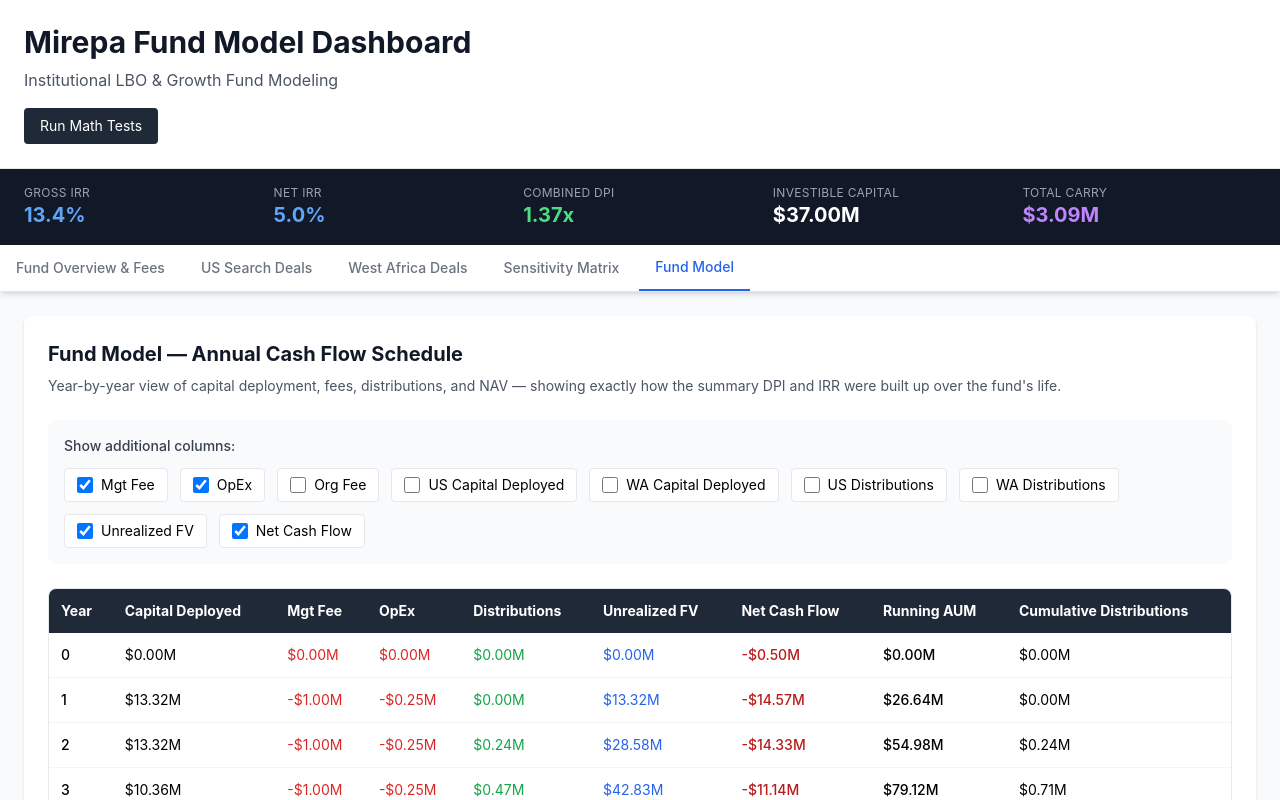
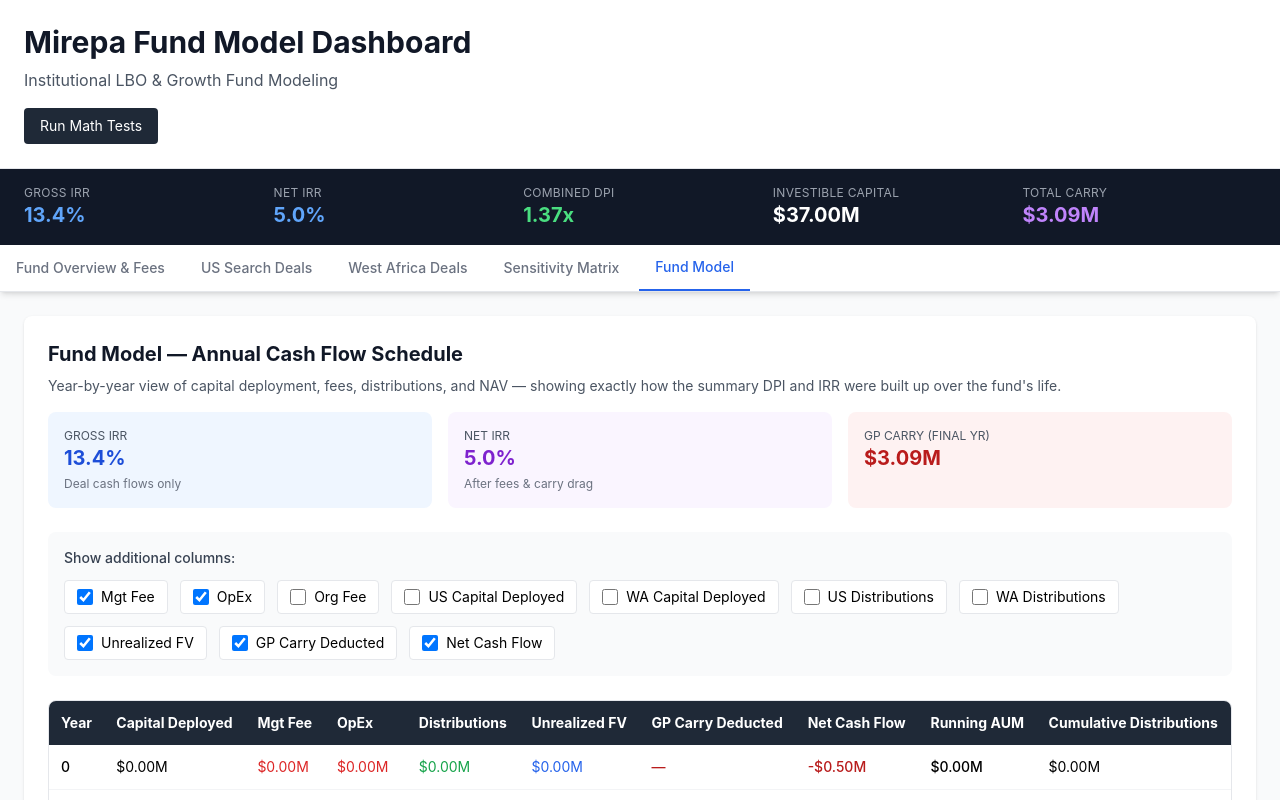
Before and after one commit to reuben-crypto/MVAIF_FundModel, a React (Vite) app: page / in a window 1280 px wide. Both pictures are taken after a click on the button "Fund Model". Shown: the top 800 px of the page. Built offline with nearby package versions, Linux system fonts and the light colour scheme.

Commit message:
Update FundModelSchedule.jsx

```diff
--- a/src/components/modules/FundModelSchedule.jsx
+++ b/src/components/modules/FundModelSchedule.jsx
@@ -9,6 +9,7 @@ const OPTIONAL_COLUMNS = [
   { key: 'usDistributions', label: 'US Distributions' },
   { key: 'waDistributions', label: 'WA Distributions' },
   { key: 'unrealizedFV', label: 'Unrealized FV' },
+  { key: 'carryDeduction', label: 'GP Carry Deducted' },
   { key: 'netCashFlow', label: 'Net Cash Flow' },
 ]
 
@@ -22,6 +23,8 @@ export default function FundModelSchedule({ results }) {
     usDistributions: false,
     waDistributions: false,
     unrealizedFV: true,
+    carryDeduction: true,
+    taxDeduction: true,
     netCashFlow: true,
   })
 
@@ -38,22 +41,43 @@ export default function FundModelSchedule({ results }) {
     return <div className="p-6 text-gray-500">Configure the fund to see the annual schedule.</div>
   }
 
-  const { scheduleTable } = results
+  const { scheduleTable, fundWaterfall } = results
 
   return (
     <div className="p-6">
       <h2 className="text-xl font-bold text-gray-900 mb-2">Fund Model — Annual Cash Flow Schedule</h2>
-      <p className="text-sm text-gray-600 mb-6">
+      <p className="text-sm text-gray-600 mb-4">
         Year-by-year view of capital deployment, fees, distributions, and NAV — showing exactly how the summary
         DPI and IRR were built up over the fund's life.
       </p>
+
+      {/* Gross vs Net Summary */}
+      <div className="grid grid-cols-2 md:grid-cols-3 gap-4 mb-6">
+        <div className="bg-blue-50 rounded-lg p-4">
+          <p className="text-xs text-gray-600 uppercase">Gross IRR</p>
+          <p className="text-xl font-bold text-blue-700">{(fundWaterfall.grossIRR * 100).toFixed(1)}%</p>
+          <p className="text-xs text-gray-500 mt-1">Deal cash flows only</p>
+        </div>
+        <div className="bg-purple-50 rounded-lg p-4">
+          <p className="text-xs text-gray-600 uppercase">Net IRR</p>
+          <p className="text-xl font-bold text-purple-700">{(fundWaterfall.netIRR * 100).toFixed(1)}%</p>
+          <p className="text-xs text-gray-500 mt-1">After fees & carry drag</p>
+        </div>
+        <div className="bg-red-50 rounded-lg p-4">
+          <p className="text-xs text-gray-600 uppercase">GP Carry (final yr)</p>
+          <p className="text-xl font-bold text-red-700">{formatCurrency(fundWaterfall.gpCarry)}</p>
+        </div>
+      </div>
 
       {/* Column Toggles */}
       <div className="bg-gray-50 rounded-lg p-4 mb-6">
         <p className="text-sm font-medium text-gray-700 mb-3">Show additional columns:</p>
         <div className="flex flex-wrap gap-3">
           {OPTIONAL_COLUMNS.map((col) => (
-            <label key={col.key} className="flex items-center gap-2 text-sm bg-white border border-gray-200 rounded px-3 py-1.5 cursor-pointer">
+            <label
+              key={col.key}
+              className="flex items-center gap-2 text-sm bg-white border border-gray-200 rounded px-3 py-1.5 cursor-pointer"
+            >
               <input
                 type="checkbox"
                 checked={visibleColumns[col.key]}
@@ -82,6 +106,7 @@ export default function FundModelSchedule({ results }) {
               {visibleColumns.usDistributions && <th className="p-3 text-left whitespace-nowrap">US Dist.</th>}
               {visibleColumns.waDistributions && <th className="p-3 text-left whitespace-nowrap">WA Dist.</th>}
               {visibleColumns.unrealizedFV && <th className="p-3 text-left whitespace-nowrap">Unrealized FV</th>}
+              {visibleColumns.carryDeduction && <th className="p-3 text-left whitespace-nowrap">GP Carry Deducted</th>}
               {visibleColumns.netCashFlow && <th className="p-3 text-left whitespace-nowrap">Net Cash Flow</th>}
               <th className="p-3 text-left whitespace-nowrap">Running AUM</th>
               <th className="p-3 text-left whitespace-nowrap">Cumulative Distributions</th>
@@ -89,7 +114,12 @@ export default function FundModelSchedule({ results }) {
           </thead>
           <tbody>
             {scheduleTable.map((row) => (
-              <tr key={row.year} className="border-b border-gray-100 hover:bg-gray-50">
+              <tr
+                key={row.year}
+                className={`border-b border-gray-100 hover:bg-gray-50 ${
+                  row.carryDeduction > 0 || row.taxDeduction > 0 ? 'bg-amber-50' : ''
+                }`}
+              >
                 <td className="p-3 font-medium">{row.year}</td>
                 <td className="p-3">{formatCurrency(row.capitalDeployed)}</td>
                 {visibleColumns.usCapitalDeployed && <td className="p-3">{formatCurrency(row.usCapitalDeployed)}</td>}
@@ -104,7 +134,14 @@ export default function FundModelSchedule({ results }) {
                 {visibleColumns.waDistributions && (
                   <td className="p-3 text-green-600">{formatCurrency(row.waDistributions)}</td>
                 )}
-                {visibleColumns.unrealizedFV && <td className="p-3 text-blue-600">{formatCurrency(row.unrealizedFV)}</td>}
+                {visibleColumns.unrealizedFV && (
+                  <td className="p-3 text-blue-600">{formatCurrency(row.unrealizedFV)}</td>
+                )}
+                {visibleColumns.carryDeduction && (
+                  <td className="p-3 text-red-700 font-medium">
+                    {row.carryDeduction > 0 ? formatCurrency(-row.carryDeduction) : '—'}
+                  </td>
+                )}
                 {visibleColumns.netCashFlow && (
                   <td className={`p-3 font-medium ${row.netCashFlow >= 0 ? 'text-green-700' : 'text-red-700'}`}>
                     {formatCurrency(row.netCashFlow)}
@@ -119,9 +156,9 @@ export default function FundModelSchedule({ results }) {
       </div>
 
       <p className="text-xs text-gray-500 mt-4">
-        "Unrealized FV" reflects mark-to-model value of deals still held (accrued PIK/pref not yet cashed out, plus
-        straight-line accrual toward exit MOIC on equity positions). It drops to $0 for a deal in the year it exits,
-        replaced by the realized distribution.
+        GP Carry is deducted as a lump sum in the fund's final year (highlighted row above) — this is a simplification;
+        in practice carry can crystallize earlier per deal. "Unrealized FV" reflects mark-to-model value of deals still
+        held, dropping to $0 the year a deal exits.
       </p>
     </div>
   )
```
